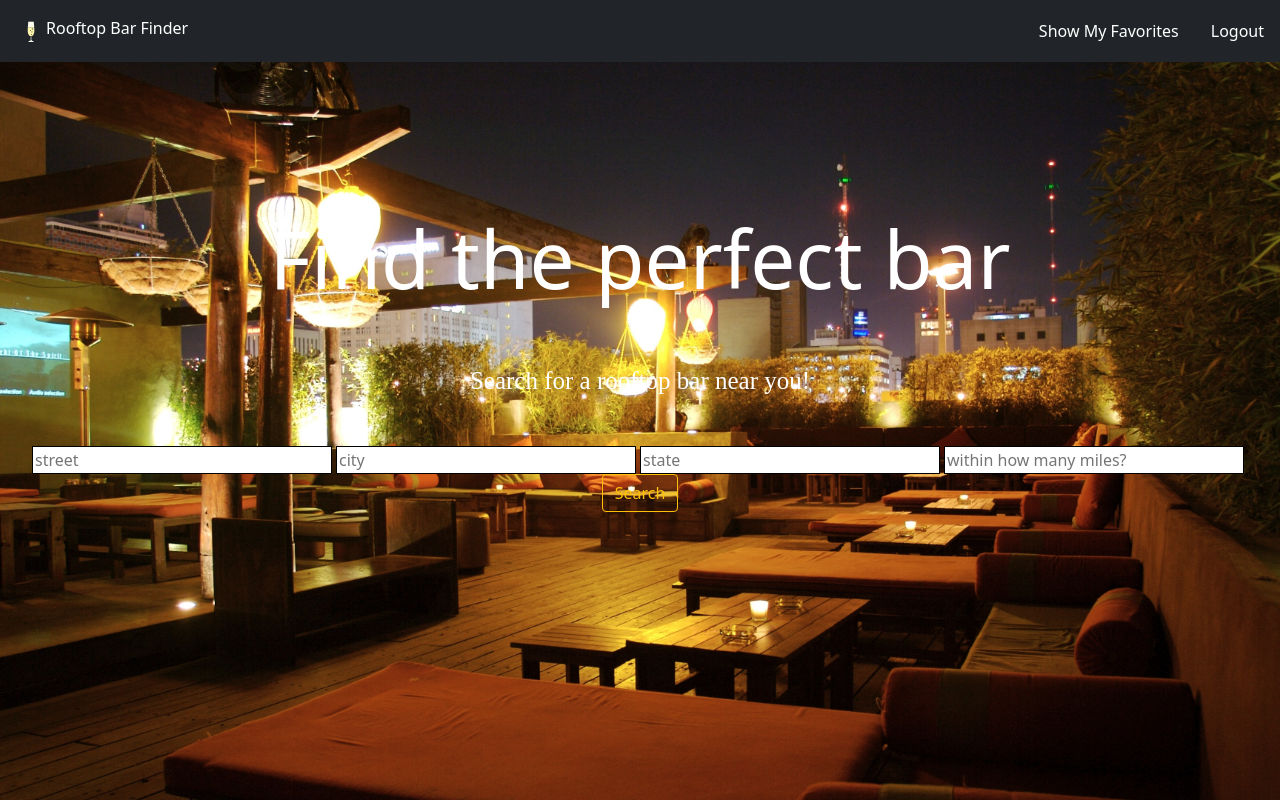
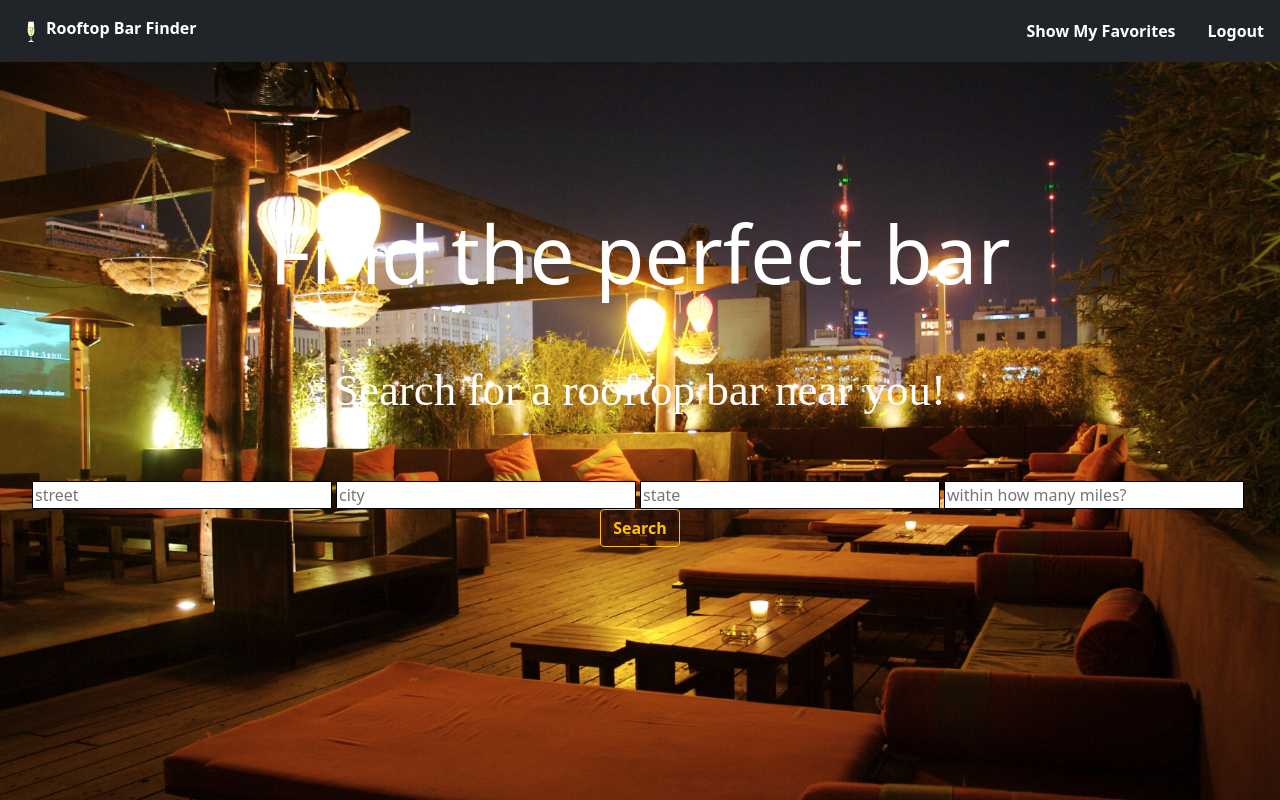
Before and after one commit to zenniferp/Hackbright-Project-Updated, a React (Vite) app: page / in a window 1280 px wide. Built offline with nearby package versions, Linux system fonts and the light colour scheme.

Commit message:
final touch on design

```diff
--- a/src/App.css
+++ b/src/App.css
@@ -29,14 +29,13 @@
 .col-title {
   text-align: center;
   color: white;
-  margin-top: 100px;
+  margin-top: 95px;
 }
 
 .small-title {
-  font-size: 25px;
+  font-size: 45px;
   font-family: serif;
   font-weight: normal;
-
 }
 
 input {
@@ -44,7 +43,7 @@ input {
   width: 300px;
   border: 1px solid black;
   margin-right:4px;
-  margin-top: 30px;
+  margin-top: 40px;
 }
 
 .info-text {
--- a/src/Navbar.jsx
+++ b/src/Navbar.jsx
@@ -10,7 +10,7 @@ export default function Navbar(props) {
         className="havbar-brand d-flex justify-content-center nav-link"
       >
         <img src={logoPath} height="30" />
-        <span class="text-white">Rooftop Bar Finder</span>
+        <span class="text-white"><b>Rooftop Bar Finder</b></span>
       </Link>
 
       <section className="d-flex justify-content-end">
@@ -19,14 +19,14 @@ export default function Navbar(props) {
           activeClassName="navlink-active"
           className="nav-link nav-item text-white"
         >
-          Show My Favorites
+          <b>Show My Favorites</b>
         </NavLink>
         <NavLink
           to="/logout"
           activeClassName="navlink-active"
           className="nav-link nav-item text-white"
         >
-          Logout
+          <b>Logout</b>
         </NavLink>
       </section>
     </nav>
--- a/src/Search.jsx
+++ b/src/Search.jsx
@@ -68,7 +68,7 @@ export default function Search(props) {
                         name="radius"
                         placeholder="within how many miles?"
                         onChange={evt => updateRadius(evt.target.value)} required={true} />
-                    <button type="submit" class="btn btn-outline-warning">Search</button>
+                    <button type="submit" class="btn btn-outline-warning"><b>Search</b></button>
                 </form>
             </div>
             {showMap && <Map results={results} updateResults={updateResults}/>}
```
